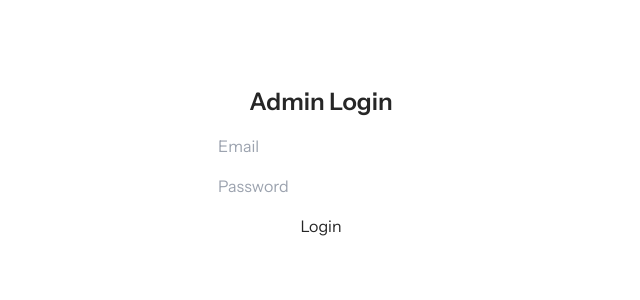
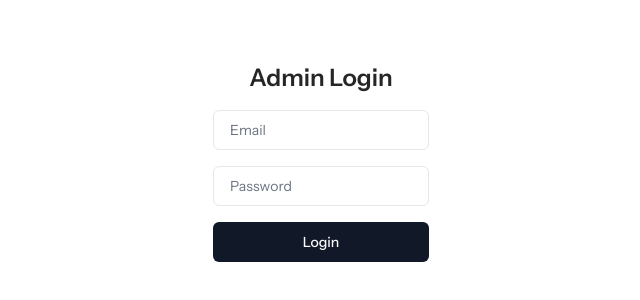
Before and after one commit to nikolasdevs/carefinder, a Next.js app: page /admin/adminLogin in a window 1280 px wide. Shown: the part 238-538 px from the top of the page, without its empty margins (319-959 px from the left). Built offline with nearby package versions, Linux system fonts and the light colour scheme; no server answers.

Commit message:
sign ini text changed to log in

```diff
--- a/app/admin/adminLogin/page.tsx
+++ b/app/admin/adminLogin/page.tsx
@@ -3,6 +3,9 @@ import React, { useState } from "react";
 import { signInWithEmailAndPassword } from "firebase/auth";
 import { auth } from "../../firebase/config";
 import { useRouter } from "next/navigation";
+import { Input } from "@/components/ui/input";
+import { Button } from "@/components/ui/button";
+import { getErrorMessage } from "@/utils/errorHandler";
 
 const AdminLogin = () => {
   const [email, setEmail] = useState("");
@@ -16,6 +19,9 @@ const AdminLogin = () => {
       await signInWithEmailAndPassword(auth, email, password);
       router.push("/admin");
     } catch (error) {
+      const errorMessage = getErrorMessage(e);
+      console.error(errorMessage);
+      alert(errorMessage);
       setError("Failed to log in. Please check your credentials.");
     }
   };
@@ -24,7 +30,7 @@ const AdminLogin = () => {
     <div className="h-screen flex flex-col items-center justify-center text-neutral-800 bg-primary-medium">
       <h1 className="text-2xl font-semibold mb-4">Admin Login</h1>
       <form onSubmit={handleLogin} className="flex flex-col gap-4">
-        <input
+        <Input
           type="email"
           placeholder="Email"
           value={email}
@@ -32,7 +38,7 @@ const AdminLogin = () => {
           className="input"
           required
         />
-        <input
+        <Input
           type="password"
           placeholder="Password"
           value={password}
@@ -40,9 +46,9 @@ const AdminLogin = () => {
           className="input"
           required
         />
-        <button type="submit" className="auth-btn">
+        <Button type="submit" className="auth-btn">
           Login
-        </button>
+        </Button>
       </form>
       {error && <p className="text-red-500 mt-4">{error}</p>}
     </div>
```
